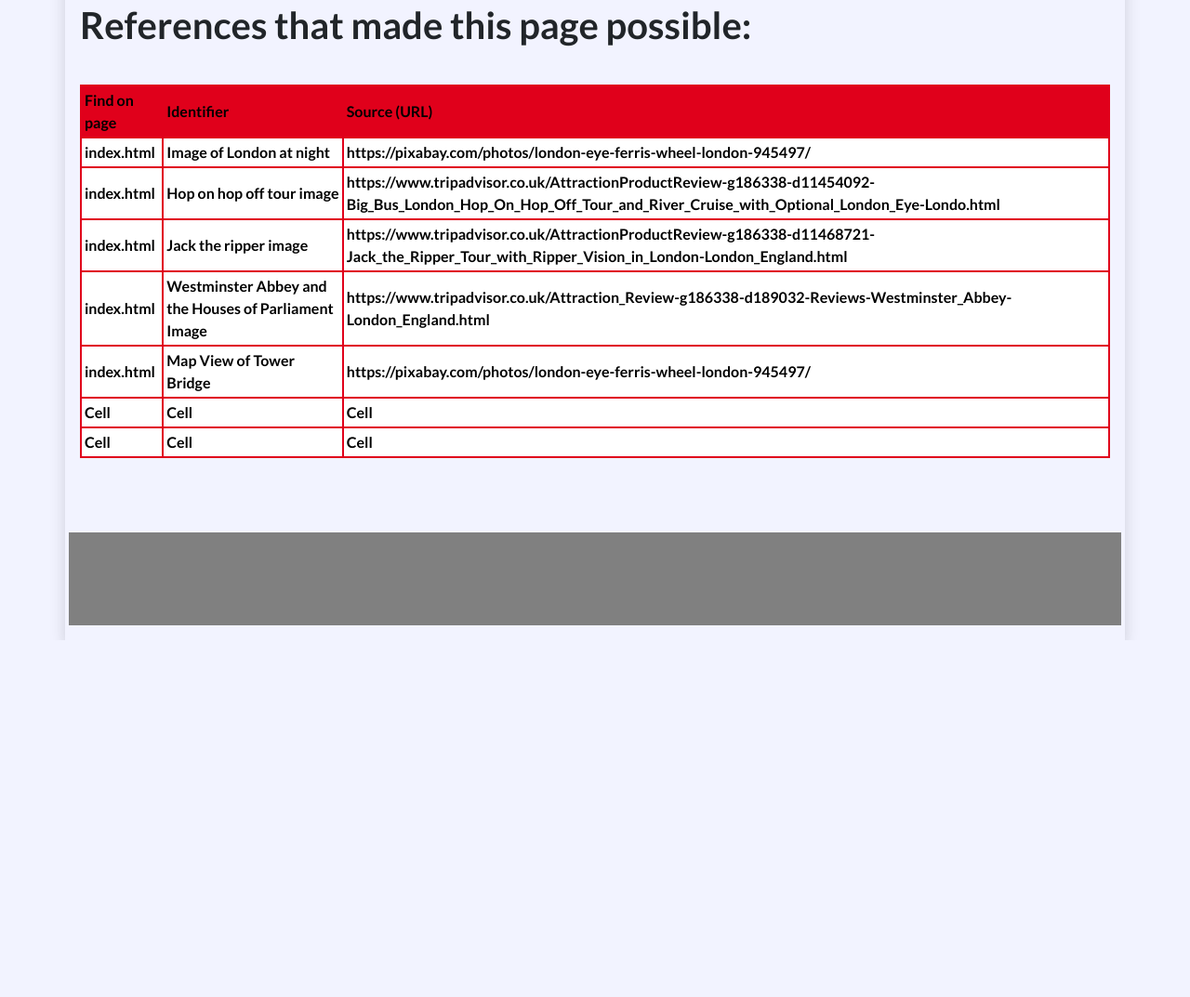
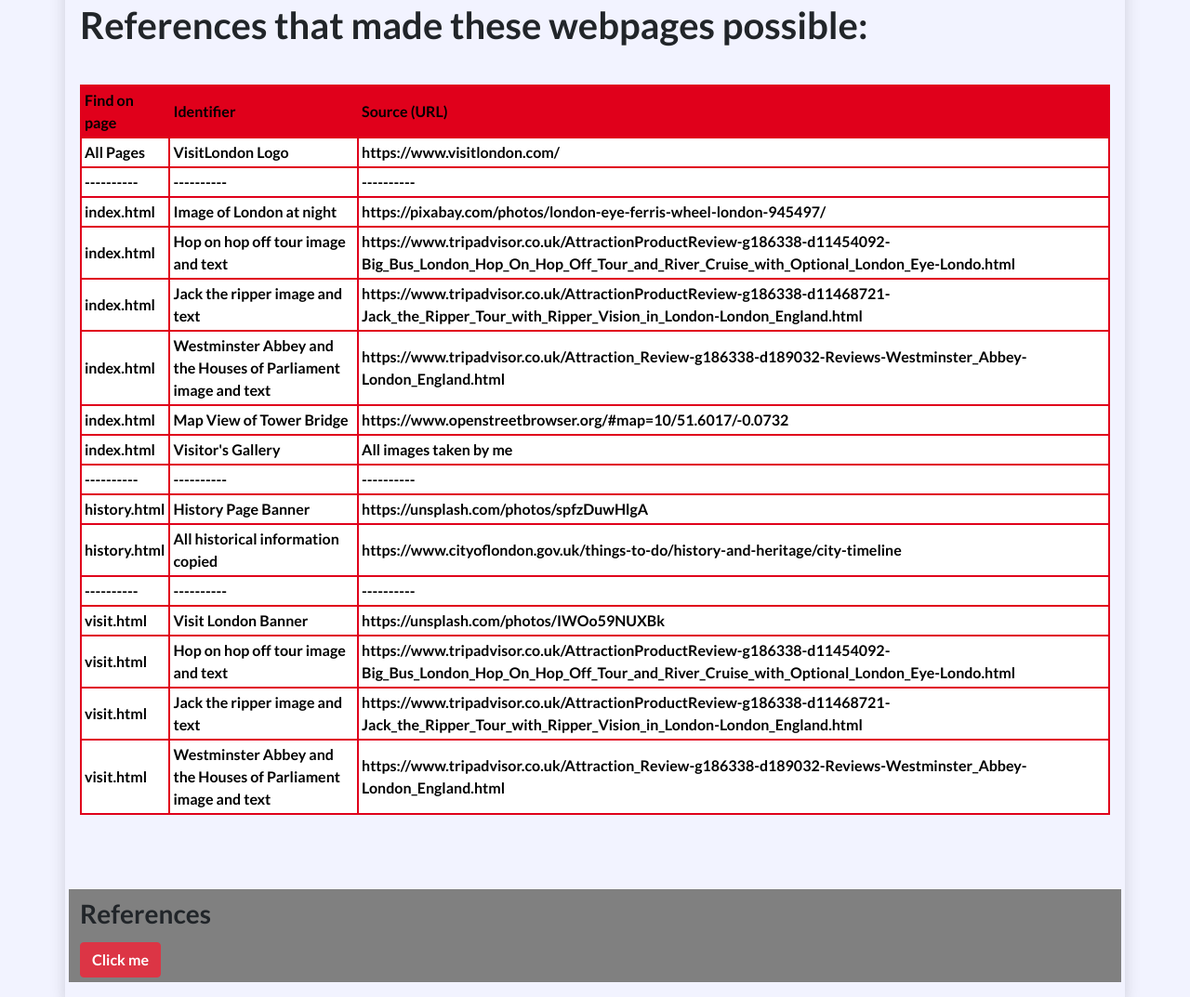
Before and after one commit to SuRRiEs006/travel-ad-page, a plain HTML site: page references.html in a window 1280 px wide. Shown: the part 402-1475 px from the top of the page at 93% size. Before the commit the page ends 1091 px from the top, so only its background shows below. Drawn offline with nearby package versions, Linux system fonts and the light colour scheme.

Commit message:
webpages all done just want to tweak a few things for aesthetics before submitting tomorrow but otherwise meets all requirements

```diff
--- a/references.html
+++ b/references.html
@@ -52,9 +52,9 @@
                </ul>
             </div>
          </nav>
-         <img alt="River Thames at night" class="historyPageBanner" src="img/historyPage/historyPageBanner.jpg">
+         <img alt="River Thames at night" class="historyPageBanner" src="img/references/referencesBanner.jpg">
          <div class="row">
-            <h1 style="text-align:left; margin-top:30px; margin-bottom:40px;"><strong>References that made this page possible:</strong></h1>
+            <h1 style="text-align:left; margin-top:30px; margin-bottom:40px;"><strong>References that made these webpages possible:</strong></h1>
          </div>
 
 
@@ -72,6 +72,19 @@
     </tr>
   </thead>
   <tbody>
+
+          <tr>
+      <td>All Pages</td>
+      <td>VisitLondon Logo</td>
+      <td>https://www.visitlondon.com/</td>
+    </tr>
+
+          <tr>
+      <td> ----------</td>
+      <td> ----------</td>
+      <td> ----------</td>
+    </tr>
+
     <tr>
       <td>index.html</td>
       <td>Image of London at night</td>
@@ -80,39 +93,89 @@
 
           <tr>
       <td>index.html</td>
-      <td>Hop on hop off tour image</td>
+      <td>Hop on hop off tour image and text</td>
       <td>https://www.tripadvisor.co.uk/AttractionProductReview-g186338-d11454092-Big_Bus_London_Hop_On_Hop_Off_Tour_and_River_Cruise_with_Optional_London_Eye-Londo.html</td>
     </tr>
 
           <tr>
       <td>index.html</td>
-      <td>Jack the ripper image</td>
+      <td>Jack the ripper image and text</td>
       <td>https://www.tripadvisor.co.uk/AttractionProductReview-g186338-d11468721-Jack_the_Ripper_Tour_with_Ripper_Vision_in_London-London_England.html</td>
     </tr>
 
           <tr>
       <td>index.html</td>
-      <td>Westminster Abbey and the Houses of Parliament Image</td>
+      <td>Westminster Abbey and the Houses of Parliament image and text</td>
       <td>https://www.tripadvisor.co.uk/Attraction_Review-g186338-d189032-Reviews-Westminster_Abbey-London_England.html</td>
     </tr>
 
           <tr>
       <td>index.html</td>
       <td>Map View of Tower Bridge</td>
-      <td>https://pixabay.com/photos/london-eye-ferris-wheel-london-945497/</td>
+      <td>https://www.openstreetbrowser.org/#map=10/51.6017/-0.0732</td>
+    </tr>
+
+                <tr>
+      <td>index.html</td>
+      <td>Visitor's Gallery</td>
+      <td>All images taken by me</td>
     </tr>
 
 
     <tr>
-      <td>Cell</td>
-      <td>Cell</td>
-      <td>Cell</td>
+      <td> ----------</td>
+      <td> ----------</td>
+      <td> ----------</td>
     </tr>
+
+          <tr>
+      <td>history.html</td>
+      <td>History Page Banner</td>
+      <td>https://unsplash.com/photos/spfzDuwHlgA</td>
+    </tr>
+
     <tr>
-      <td>Cell</td>
-      <td>Cell</td>
-      <td>Cell</td>
+      <td>history.html</td>
+      <td>All historical information copied</td>
+      <td>https://www.cityoflondon.gov.uk/things-to-do/history-and-heritage/city-timeline</td>
     </tr>
+
+
+          <tr>
+      <td> ----------</td>
+      <td> ----------</td>
+      <td> ----------</td>
+    </tr>
+
+
+
+            <tr>
+      <td>visit.html</td>
+      <td>Visit London Banner</td>
+      <td>https://unsplash.com/photos/IWOo59NUXBk</td>
+    </tr>
+
+
+          <tr>
+      <td>visit.html</td>
+      <td>Hop on hop off tour image and text</td>
+      <td>https://www.tripadvisor.co.uk/AttractionProductReview-g186338-d11454092-Big_Bus_London_Hop_On_Hop_Off_Tour_and_River_Cruise_with_Optional_London_Eye-Londo.html</td>
+    </tr>
+
+          <tr>
+      <td>visit.html</td>
+      <td>Jack the ripper image and text</td>
+      <td>https://www.tripadvisor.co.uk/AttractionProductReview-g186338-d11468721-Jack_the_Ripper_Tour_with_Ripper_Vision_in_London-London_England.html</td>
+    </tr>
+
+          <tr>
+      <td>visit.html</td>
+      <td>Westminster Abbey and the Houses of Parliament image and text</td>
+      <td>https://www.tripadvisor.co.uk/Attraction_Review-g186338-d189032-Reviews-Westminster_Abbey-London_England.html</td>
+    </tr>
+
+
+
   </tbody>
 </table>
 
@@ -133,10 +196,9 @@
 
 
 
-
-         <footer class="row" style="height:100px;background-color:gray; margin-top:80px">
-            <div class="col-lg">
-            </div>
+                   <footer class="row" style="height:100px;background-color:gray; margin-top:80px">
+             <h3 class="referencesButton">References</h3>
+             <a href="references.html" ><button type="button" class="btn btn-danger">Click me</button></a>
          </footer>
       </div>
       <script src="https://cdn.jsdelivr.net/npm/bootstrap@5.0.2/dist/js/bootstrap.bundle.min.js"></script>
--- a/scr/style.css
+++ b/scr/style.css
@@ -11,6 +11,10 @@
     padding: 0px;
     background-color: white;
 
+}
+.referencesButton{
+    margin-top:10px;
+    font-color:#ffffff;
 }
 
 .navImagePadding{
```
Also changed, not shown: history.html (+4 -2 lines), index.html (+4 -7 lines), visit.html (+29 -17 lines), img/references/referencesBanner.jpg (added).
